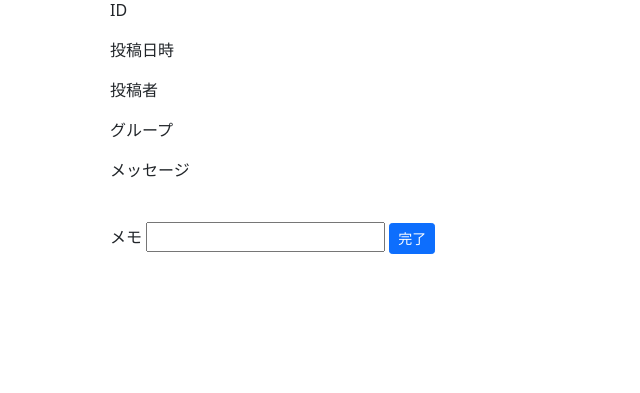
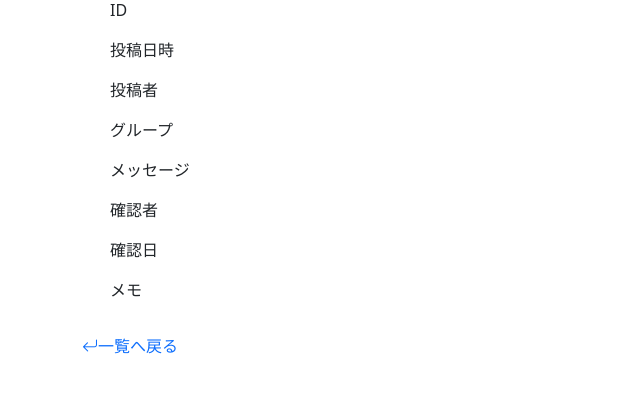
Before and after one commit to hayamakazuyuki/kao-no-line, a Flask app: template sfapp/templates/post_detail.html in a window 1280 px wide. Shown: the part 151-544 px from the top of the page, without its empty margins (0-640 px from the left). Run offline with Flask 2, Linux system fonts and the light colour scheme; the template is opened without the code that fills it, so the values that code supplies are empty; some libraries are stand-ins or nearby versions.

Commit message:
action added

```diff
--- a/sfapp/templates/post_detail.html
+++ b/sfapp/templates/post_detail.html
@@ -27,16 +27,43 @@
             <div class="col-sm"><p>{{ post.message }}</p></div>
         </div>
 
+        {% if post.action is not none %}
+        <div class="row ms-3">
+            <div class="col-sm-2"><p>確認者</p></div>
+            <div class="col-sm"><p>{{ post.action.checked_by }}</p></div>
+        </div>
+        <div class="row ms-3">
+            <div class="col-sm-2"><p>確認日</p></div>
+            <div class="col-sm"><p>{{ post.action.checked_at }}</p></div>
+        </div>
+        <div class="row ms-3">
+            <div class="col-sm-2"><p>メモ</p></div>
+            <div class="col-sm"><p>{{ post.action.memo }}</p></div>
+        </div>
+        <p class="mt-3"><a href="/completed" class="text-decoration-none">
+            <i class="bi bi-arrow-return-left"></i>一覧へ戻る</a>
+        </p>
+
+        {% else %}
         <div class="row ms-3 mt-4">
-            <form name="complete" action="/post/{{ post.id }}" method="POST">
+            <form class="row" name="complete" action="/post/{{ post.id }}" method="POST">
                 <input type="hidden" name="post_id" value="{{ post.id }}">
                 <input type="hidden" name="checked_by" value="{{ current_user.id }}">
                 <input type="hidden" name="checked" value="1">
-                <label for="memo">メモ</label>
-                <input type="text" name="memo" id="memo">
-                <button class="btn btn-primary btn-sm" type="submit">完了</button></p>
+                <div class="col-auto">
+                    <label for="memo">メモ</label>
+                    <input type="text" name="memo" id="memo">
+                </div>
+                <div class="col-auto">
+                    <button class="btn btn-primary btn-sm" type="submit">確認済み</button>
+                </div>
+                <p class="mt-3"><a href="/" class="text-decoration-none">
+                    <i class="bi bi-arrow-return-left"></i>一覧へ戻る</a>
+                </p>
             </form>
         </div>
+
+        {% endif %}
     </div>
 </div>
 
```
Also changed, not shown: sfapp/main/views.py (+19 -1 lines), sfapp/models.py (+6 -4 lines), sfapp/templates/completed.html (+9 -4 lines), sfapp/templates/index.html (+4 -4 lines).
